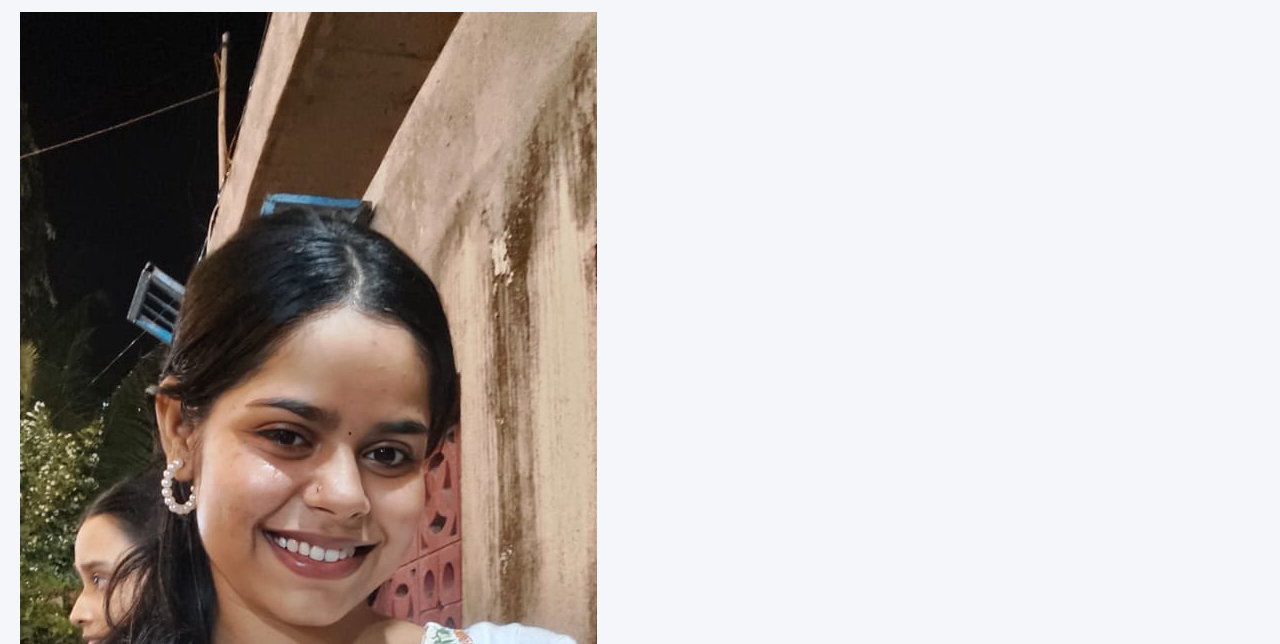
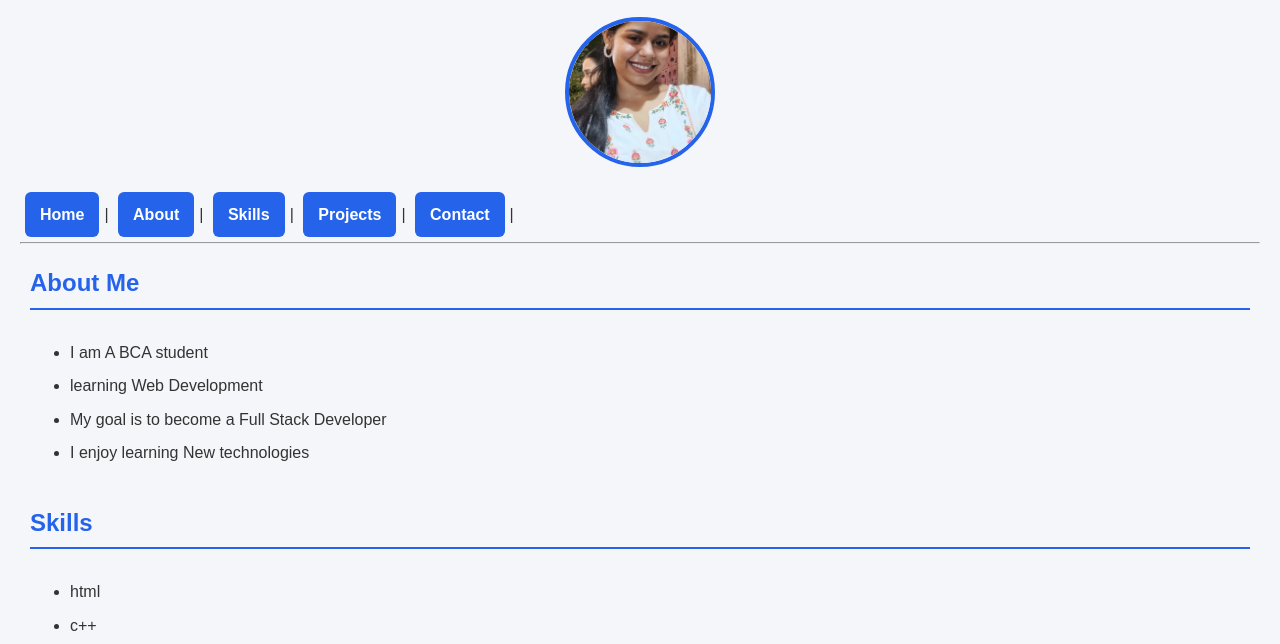
Before and after one commit to singhshagunbca-code/portfolio-website, a plain HTML site: page Index.html in a window 1280 px wide. Shown: the part 151-795 px from the top of the page. Drawn offline with Linux system fonts and the light colour scheme.

Commit message:
Add styles for profile photo

```diff
--- a/style.css
+++ b/style.css
@@ -117,3 +117,12 @@ footer {
 footer p {
     margin: 5px;
 }
+.profile-photo {
+    width: 150px;
+    height: 150px;
+    border-radius: 50%;
+    object-fit: cover;
+    display: block;
+    margin: 20px auto;
+    border: 4px solid #2563eb;
+}
```
